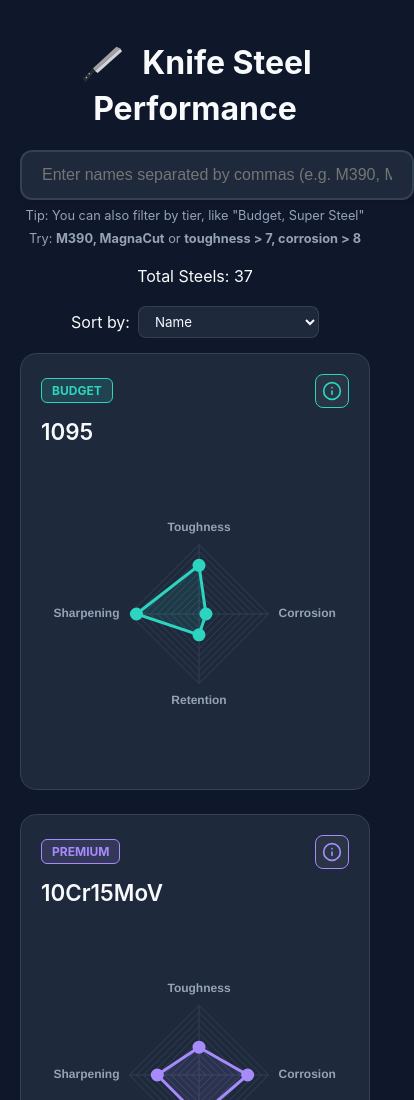
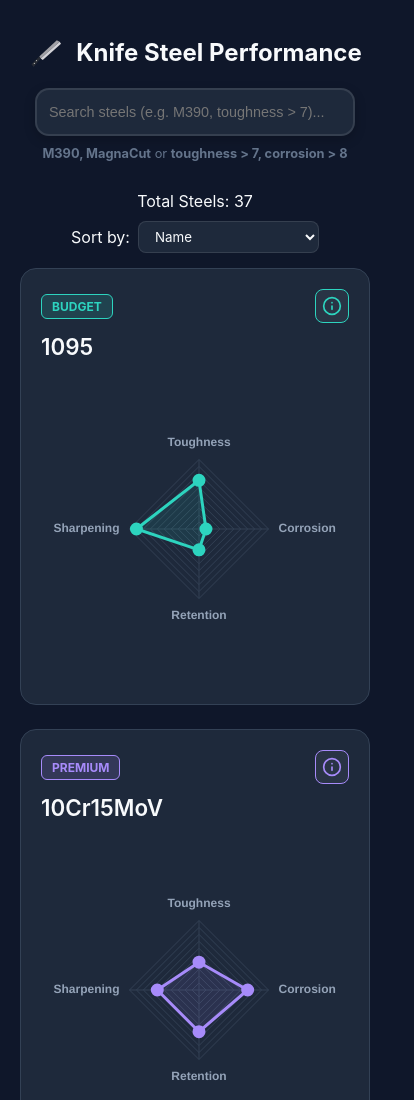
Before and after one commit to TravelingTechGuy/knives, a website: page index.html in a window 390 px wide. Shown: the top 1100 px of the page, 414 px wide, since content can reach past the window. Drawn offline with nearby package versions, Linux system fonts and the light colour scheme.

Commit message:
fixed search box

```diff
--- a/index.html
+++ b/index.html
@@ -19,11 +19,18 @@
       <img src="favicon.svg" alt="Knife icon" class="title-icon">Knife Steel Performance
     </h1>
     <div class="search-container">
-      <input type="text" id="steel-search" placeholder="Enter names separated by commas (e.g. M390, MagnaCut, D2)...">
-      <button id="clear-search" class="clear-btn" title="Clear filter">×</button>
-      <div class="filter-hint">Tip: You can also filter by tier, like "Budget, Super Steel"</div>
-      <div class="filter-hint">
-        Try: <b>M390, MagnaCut</b> or <b>toughness > 7, corrosion > 8</b>
+      <div class="search-wrapper">
+        <input type="text" id="steel-search" placeholder="Search steels (e.g. M390, toughness > 7)...">
+        <button id="clear-search" class="clear-btn" title="Clear search">
+          <svg xmlns="http://www.w3.org/2000/svg" width="20" height="20" viewBox="0 0 24 24" fill="none"
+            stroke="currentColor" stroke-width="2" stroke-linecap="round" stroke-linejoin="round">
+            <line x1="18" y1="6" x2="6" y2="18"></line>
+            <line x1="6" y1="6" x2="18" y2="18"></line>
+          </svg>
+        </button>
+      </div>
+      <div class="filter-hints">
+        <div class="filter-hint"><b>M390, MagnaCut</b> or <b>toughness > 7, corrosion > 8</b></div>
       </div>
     </div>
   </header>
@@ -78,15 +85,33 @@
 
     function init() {
       const grid = document.getElementById('steel-grid');
+      const databaseInfo = document.getElementById('database-info');
+      const sortSelect = document.getElementById('sort-select');
       const searchInput = document.getElementById('steel-search');
       const clearButton = document.getElementById('clear-search');
-      const databaseInfo = document.getElementById('database-info');
-      const sortSelect = document.getElementById('sort-select');
+
+      function toggleClearButton() {
+        clearButton.style.display = searchInput.value ? 'flex' : 'none';
+      }
+
+      // event listeners
+      searchInput.addEventListener('input', (e) => {
+        toggleClearButton();
+        renderCards(e.target.value);
+      });
+
+      clearButton.addEventListener('click', () => {
+        searchInput.value = '';
+        toggleClearButton();
+        searchInput.focus();
+        renderCards();
+      });
 
       sortSelect.addEventListener('change', () => {
         renderCards(searchInput.value);
       });
 
+      // Main rendering function
       function renderCards(filterString = '') {
         const sortBy = document.getElementById('sort-select').value;
         grid.innerHTML = '';
@@ -245,15 +270,8 @@
         });
       }
 
-      searchInput.addEventListener('input', (e) => {
-        renderCards(e.target.value);
-      });
-
-      clearButton.addEventListener('click', () => {
-        searchInput.value = '';
-        searchInput.focus();
-        renderCards();
-      });
+      // Run once on load
+      toggleClearButton();
 
       renderCards();
     }
--- a/styles.css
+++ b/styles.css
@@ -20,6 +20,12 @@ header {
   margin-bottom: 20px;
 }
 
+h2 {
+  margin: 0 0 15px 0;
+  font-size: 1.4rem;
+  font-weight: 600;
+}
+
 .title-icon {
   width: 1.5em;
   height: 1.5em;
@@ -36,6 +42,7 @@ header {
   margin-bottom: 15px;
 }
 
+/* Sort Dropdown */
 .sort-container {
   display: flex;
   align-items: center;
@@ -57,34 +64,78 @@ header {
   border-color: var(--premium);
 }
 
+/* Search box */
 .search-container {
-  max-width: 600px;
-  margin: 20px auto;
-  position: relative;
+  max-width: 700px;
+  margin: 0 auto 30px auto;
+  padding: 0 15px; /* Prevents edge-touching on mobile */
 }
 
-#steel-search {
-  width: 100%;
-  padding: 14px 20px;
-  border-radius: 12px;
-  border: 2px solid #334155;
+.search-wrapper {
+  display: flex;
+  align-items: center;
   background: var(--card-bg);
-  color: white;
-  font-size: 1rem;
-  outline: none;
-  transition: all 0.2s ease;
-  box-shadow: 0 4px 6px -1px rgba(0, 0, 0, 0.1);
+  border: 2px solid rgba(255, 255, 255, 0.1);
+  border-radius: 14px;
+  padding: 4px 8px 4px 16px;
+  transition: all 0.3s ease;
+  box-shadow: 0 4px 12px rgba(0, 0, 0, 0.2);
 }
 
-#steel-search:focus {
+.search-wrapper:focus-within {
   border-color: var(--premium);
   box-shadow: 0 0 0 4px rgba(167, 139, 250, 0.2);
 }
 
+#steel-search {
+  flex: 1;
+  background: transparent;
+  border: none;
+  color: var(--text-main);
+  font-size: 1rem;
+  padding: 12px 0;
+  outline: none;
+  min-width: 0; /* Important for flex-shrink on mobile */
+}
+
+.clear-btn {
+  background: rgba(255, 255, 255, 0.05);
+  border: none;
+  color: #94a3b8;
+  padding: 8px;
+  border-radius: 8px;
+  cursor: pointer;
+  display: flex;
+  align-items: center;
+  justify-content: center;
+  transition: all 0.2s;
+  margin-left: 8px;
+}
+
+.clear-btn:hover {
+  background: rgba(239, 68, 68, 0.15);
+  color: #ef4444;
+}
+
+.filter-hints {
+  margin-top: 10px;
+  display: flex;
+  flex-direction: column;
+  gap: 4px;
+}
+
 .filter-hint {
   font-size: 0.8rem;
-  color: #94a3b8;
-  margin-top: 8px;
+  color: #64748b;
+  text-align: center;
+}
+
+/* Mobile Adjustments */
+@media (max-width: 480px) {
+  header h1 { font-size: 1.5rem; }
+  .search-wrapper { padding: 2px 6px 2px 12px; }
+  #steel-search { font-size: 0.9rem; }
+  .database-info { flex-direction: column; gap: 10px; }
 }
 
 .grid {
@@ -161,37 +212,6 @@ canvas {
   background: rgba(45, 212, 191, 0.15);
   color: var(--budget);
   border: 1px solid var(--budget);
-}
-
-h2 {
-  margin: 0 0 15px 0;
-  font-size: 1.4rem;
-  font-weight: 600;
-}
-
-.clear-btn {
-  position: absolute;
-  right: 5px;
-  top: 12px;
-  background: transparent;
-  border: none;
-  color: #94a3b8;
-  font-size: 1.8rem;
-  line-height: 1;
-  cursor: pointer;
-  padding: 0;
-  display: none;
-  transition: all 0.2s ease;
-  opacity: 0.7;
-}
-
-.clear-btn:hover {
-  color: #f8fafc;
-  opacity: 1;
-}
-
-#steel-search:not(:placeholder-shown) + .clear-btn {
-  display: block;
 }
 
 /* Metallurgy View Toggle */
```
